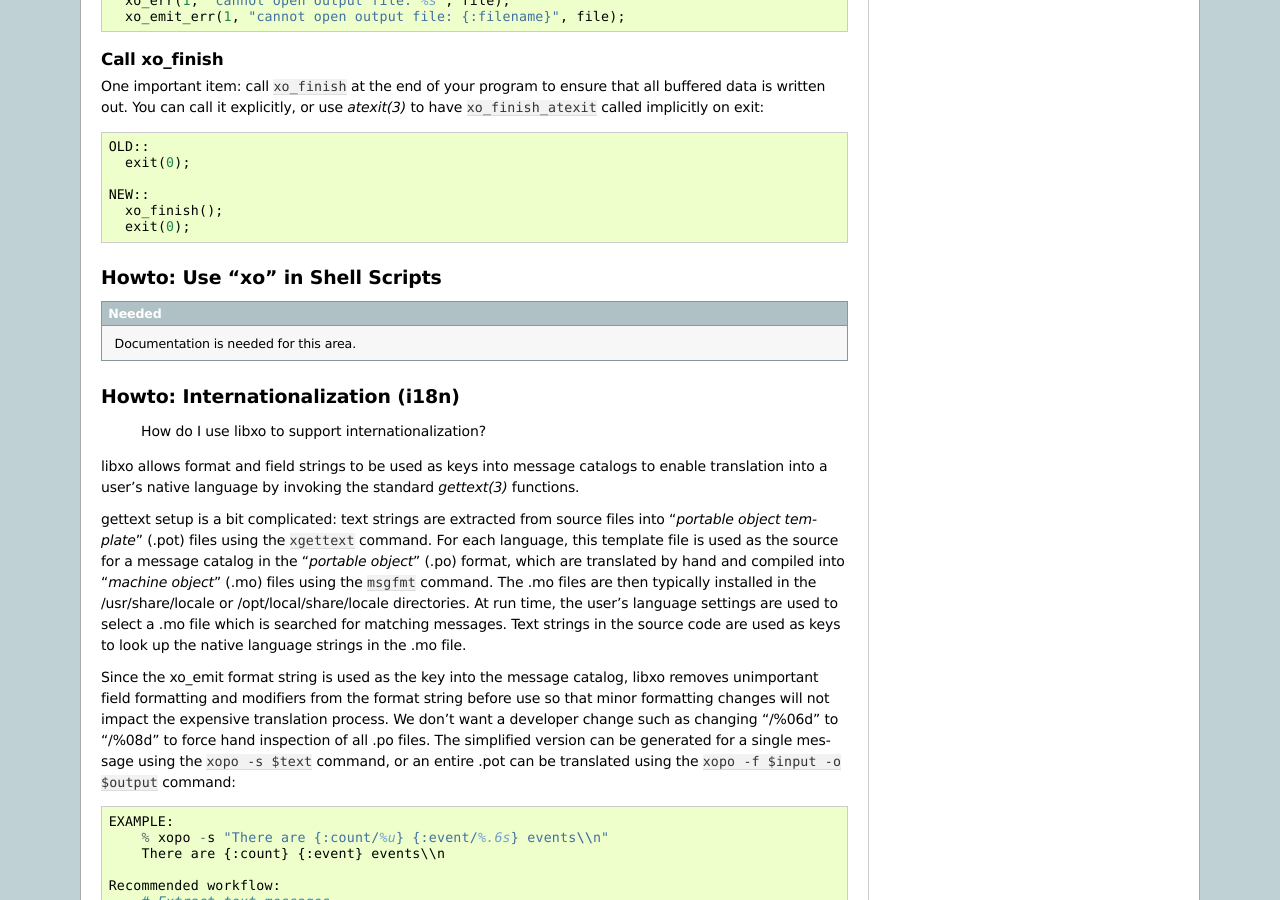
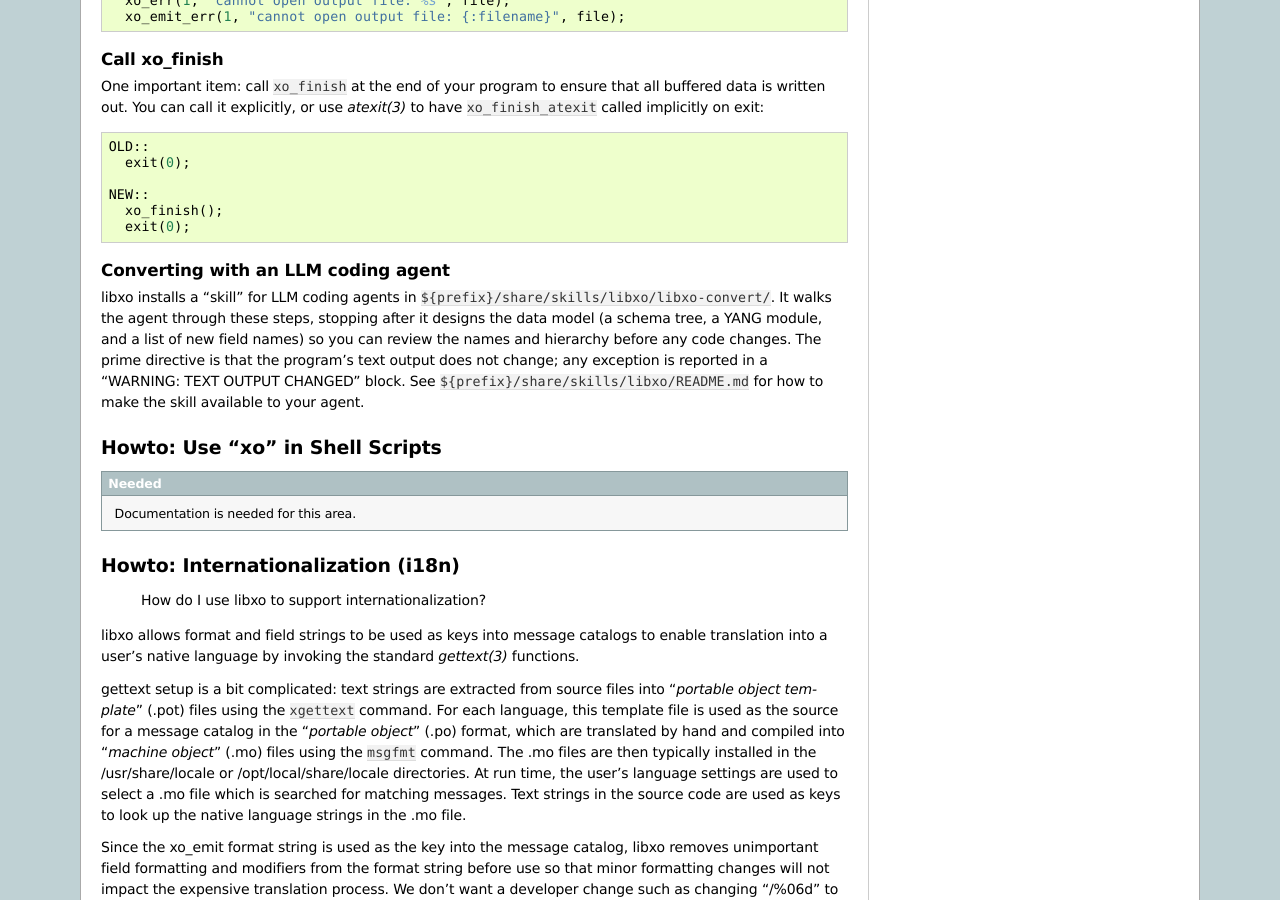
Before and after one commit to Juniper/libxo, a Sphinx documentation site: the page built from doc/howto.rst, in a window 1280 px wide and 900 px high, scrolled down 3512 px. Built offline with Sphinx 7.4.7, drawn with Linux system fonts in a browser that asks for light colours; some of the changed text lies outside the part shown.

Commit message:
add docs on the skills (libxo-convert)

```diff
--- a/doc/howto.rst
+++ b/doc/howto.rst
@@ -255,6 +255,21 @@ explicitly, or use :manpage:`atexit(3)` to have
     xo_finish();
     exit(0);
 
+.. index:: skills
+
+Converting with an LLM coding agent
+~~~~~~~~~~~~~~~~~~~~~~~~~~~~~~~~~~~
+
+libxo installs a "skill" for LLM coding agents in
+`${prefix}/share/skills/libxo/libxo-convert/`.  It walks the agent
+through these steps, stopping after it designs the data model (a
+schema tree, a YANG module, and a list of new field names) so you can
+review the names and hierarchy before any code changes.  The prime
+directive is that the program's text output does not change; any
+exception is reported in a "WARNING: TEXT OUTPUT CHANGED" block.  See
+`${prefix}/share/skills/libxo/README.md` for how to make the skill
+available to your agent.
+
 Howto: Use "xo" in Shell Scripts
 --------------------------------
 
```
